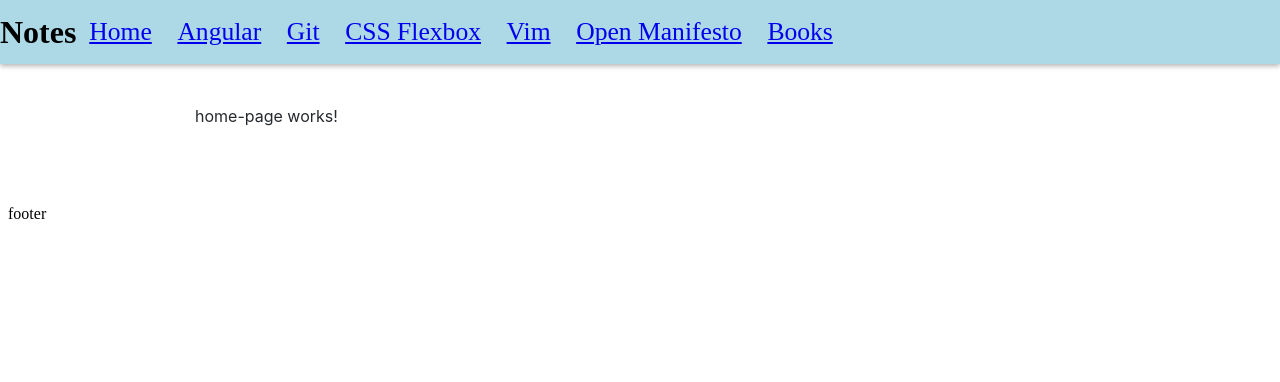
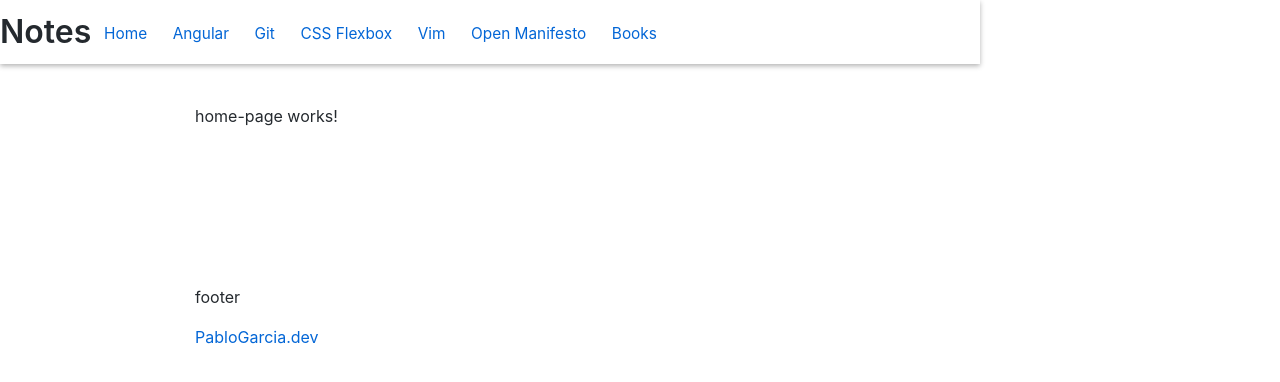
Before and after one commit to pablorgarcia/notes-app, an Angular app: page / in a window 1280 px wide. Shown: the top 382 px of the page. Built offline with nearby package versions, Linux system fonts and the light colour scheme.

Commit message:
working on markdown styles

```diff
--- a/src/app/app.component.html
+++ b/src/app/app.component.html
@@ -1,4 +1,4 @@
-<header>
+<header class="markdown-body">
   <h1>Notes</h1>
   <nav>
     <ul>
@@ -17,6 +17,7 @@
   <router-outlet></router-outlet>
 </div>
 
-<footer>
+<footer class="markdown-body">
   <p>footer</p>
+  <p><a href="https://pablogarcia.dev/" target="_blank">PabloGarcia.dev</a></p>
 </footer>
--- a/src/app/components/git-page/git-page.component.html
+++ b/src/app/components/git-page/git-page.component.html
@@ -269,4 +269,7 @@ https://stackoverflow.com/
 https://git-scm.com/
 
 
+<h3>Sources:</h3>
+<p><a href="https://github.com/pablorgarcia/Guia-rapida-para-Git" target="_blank">Guía rápida para Git</a></p>
+
 </main>
--- a/src/styles.scss
+++ b/src/styles.scss
@@ -1,6 +1,6 @@
 /* You can add global styles to this file, and also import other style files */
 
-header {
+header.markdown-body {
   position: fixed;
   top: 0;
   right: 0;
@@ -8,22 +8,26 @@ header {
   z-index: 10;
   box-shadow: 0 2px 5px 0 rgb(0 0 0 / 30%);
   height: 4em;
-  background-color: lightblue;
+  background-color: #fff;
 
   display: flex;
   box-sizing: border-box;
   width: 100%;
   flex-direction: row;
   align-items: center;
-  white-space: nowrap;
-}
+  white-space: wrap;
 
-header h1 {
   padding: 0;
   margin: 0;
 }
 
-header ul {
+header.markdown-body h1 {
+  padding: 0;
+  margin: 0;
+  border-bottom: none;
+}
+
+header.markdown-body ul {
   display: flex;
   flex-direction: row;
   align-items: center;
@@ -39,8 +43,12 @@ header ul {
   list-style: none;
 }
 
-header ul li {
+header.markdown-body ul li {
   margin: 0 0.5em;
+}
+
+header.markdown-body ul li a {
+  font-size: 0.6em;
 }
 
 code {
@@ -1072,7 +1080,7 @@ code {
 }
 
 @media (max-width: 767px) {
-  .markdown-body {
+  /*.markdown-body {
     padding: 15px;
-  }
+  }*/
 }
```
